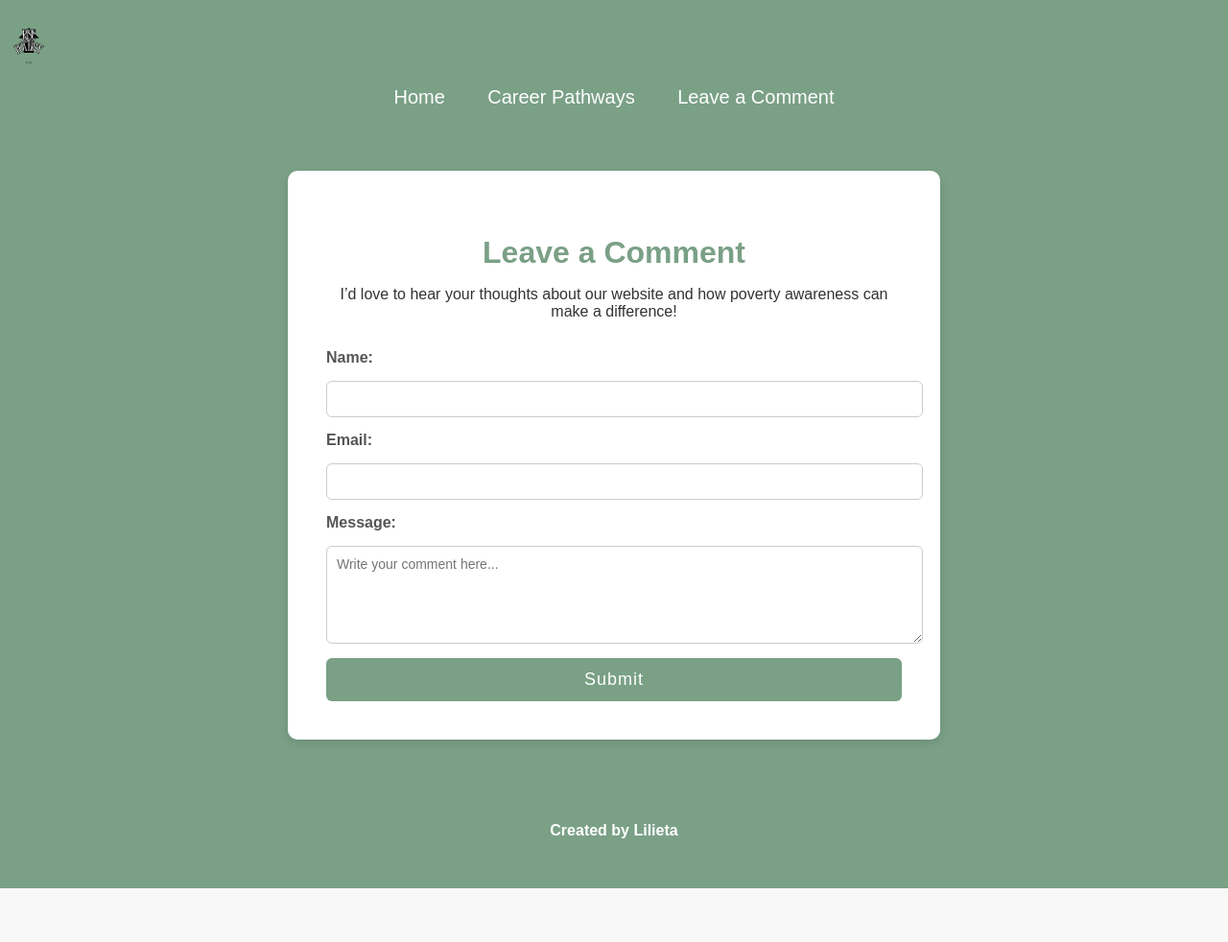
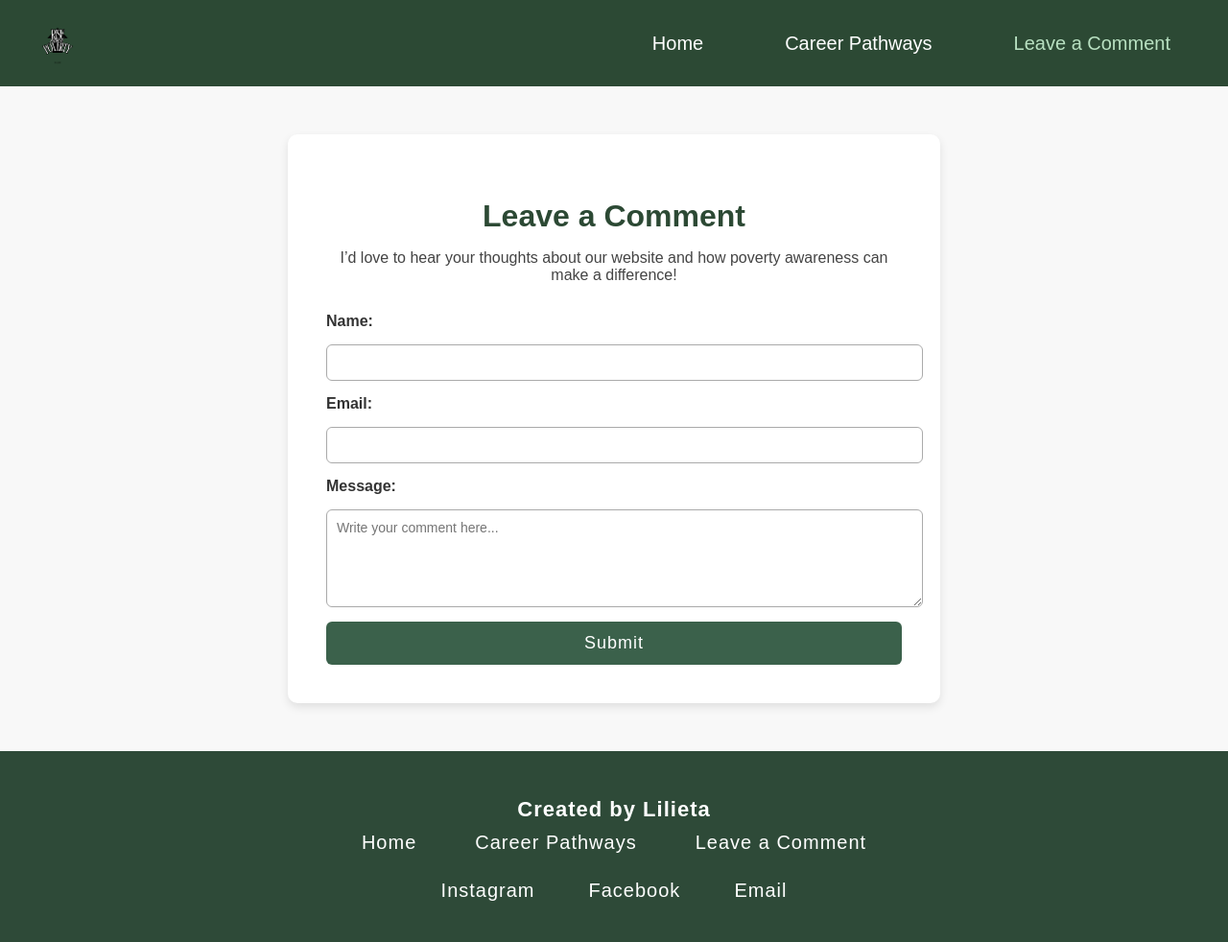
Before and after one commit to Lilb575/Ditigal-L3-Website, a plain HTML site: page about.html in a window 1280 px wide. Shown: the whole page at 96% size. Before the commit the page ends 926 px from the top, so only its background shows below. Drawn offline with Linux system fonts and the light colour scheme.

Commit message:
modified website to meet lighthouse reuqirements

```diff
--- a/about.css
+++ b/about.css
@@ -6,10 +6,13 @@ body {
 }
 
 .navbar {
-  background-color: #7aa086;
-  text-align: center;
-  padding: 15px 0;
+  background-color: #2c4934;
+  display: flex;
+  align-items: center;
+  justify-content: space-between;
+  padding: 15px 30px;
 }
+
 
 .logo {
   height: 60px;
@@ -21,6 +24,8 @@ body {
   list-style: none;
   margin: 0;
   padding: 0;
+  display: flex;
+  gap: 25px;
 }
 
 .navbar li {
@@ -28,18 +33,19 @@ body {
   margin: 0 20px;
 }
 
-.navbar a {
-  color: white;
+.nav-links a {
+  color: #ffffff;
   text-decoration: none;
   font-family: "Bebas Neue", sans-serif;
   font-size: 20px;
   transition: color 0.3s;
+  padding: 10px;
 }
 
-.navbar a:hover {
-  color: #dce4dc;
+.nav-links a:hover,
+.nav-links a[aria-current="page"] {
+  color: #b8e0c1;
 }
-
 
 .comment-section {
   max-width: 600px;
@@ -52,7 +58,7 @@ body {
 }
 
 .comment-section h1 {
-  color: #7aa086;
+  color: #2c4934;
   font-family: "Bebas Neue", sans-serif;
   font-size: 32px;
   margin-bottom: 10px;
@@ -61,6 +67,7 @@ body {
 .comment-section p {
   font-size: 16px;
   margin-bottom: 30px;
+  color: #444;
 }
 
 form {
@@ -72,20 +79,20 @@ form {
 label {
   text-align: left;
   font-weight: bold;
-  color: #555;
+  color: #333;
 }
 
 input, textarea {
   width: 100%;
   padding: 10px;
-  border: 1px solid #ccc;
+  border: 1px solid #aaa;
   border-radius: 6px;
   font-family: inherit;
   font-size: 14px;
 }
 
 button {
-  background-color: #7aa086;
+  background-color: #3b614b;
   color: white;
   border: none;
   padding: 12px;
@@ -98,15 +105,56 @@ button {
 }
 
 button:hover {
-  background-color: #688a73;
+  background-color: #58856a;
 }
 
 
 .footer {
+  grid-area: footer;
   text-align: center;
-  background-color: #7aa086;
-  color: white;
-  padding: 15px 0;
-  margin-top: 50px;
+  background-color: #2e4a38;
+  color: #ffffff;
+  padding: 30px 0;
   font-family: "Bebas Neue", sans-serif;
+  letter-spacing: 1px;
 }
+
+.footer h2 {
+  font-size: 22px;
+  margin-bottom: 10px;
+}
+
+.footer ul {
+  list-style: none;
+  margin: 10px 0;
+  padding: 0;
+  display: flex;
+  justify-content: center;
+  flex-wrap: wrap;
+  gap: 25px;
+}
+
+.footer a {
+  color: #ffffff;
+  text-decoration: none;
+  font-family: "Bebas Neue", sans-serif;
+  font-size: 20px;
+  padding: 12px 18px;
+  border-radius: 6px;
+  transition: background-color 0.3s, color 0.3s;
+}
+
+.footer a:hover,
+.footer a:focus {
+  background-color: #3b614b;
+  outline: none;
+  color: #e5efe8;
+}
+
+.social-links {
+  margin-top: 15px;
+  display: flex;
+  justify-content: center;
+  flex-wrap: wrap;
+  gap: 20px;
+}
--- a/about.html
+++ b/about.html
@@ -8,40 +8,51 @@
 </head>
 <body>
 
+  <nav class="navbar">
+    <a href="index.html" class="logo-link" aria-label="Go to homepage">
+      <img src="images/rise.webp" alt="Rise Over Poverty Logo" width="60" height="60" class="logo">
+    </a>
 
-<nav class="navbar">
-  <a href="index.html" class="logo-link">
- <img src="images/rise.png" alt="Rise Logo" class="logo">
-
-  <div class="navbar">
-    <ul>
+    <ul class="nav-links">
       <li><a href="index.html">Home</a></li>
       <li><a href="careerpath.html">Career Pathways</a></li>
-      <li><a href="#">Leave a Comment</a></li>
+      <li><a href="about.html" aria-current="page">Leave a Comment</a></li>
     </ul>
-  </div>
+  </nav>
 
-  <div class="comment-section">
+  <section class="comment-section">
     <h1>Leave a Comment</h1>
     <p>I’d love to hear your thoughts about our website and how poverty awareness can make a difference!</p>
 
-    <form action="#" method="post">
+    <form action="#" method="post" aria-label="Comment form">
       <label for="name">Name:</label>
-      <input type="text" id="name" name="name" required>
+      <input type="text" id="name" name="name" required aria-required="true">
 
       <label for="email">Email:</label>
-      <input type="email" id="email" name="email" required>
+      <input type="email" id="email" name="email" required aria-required="true">
 
       <label for="message">Message:</label>
-      <textarea id="message" name="message" rows="5" placeholder="Write your comment here..." required></textarea>
+      <textarea id="message" name="message" rows="5" placeholder="Write your comment here..." required aria-required="true"></textarea>
 
-      <button type="submit">Submit</button>
+      <button type="submit" aria-label="Submit your comment">Submit</button>
     </form>
+  </section>
+
+<footer class="footer">
+  <h2>Created by Lilieta</h2>
+
+  <ul class="footer-links">
+    <li><a href="index.html" aria-label="Return to homepage">Home</a></li>
+    <li><a href="careerpath.html" aria-label="Go to career pathways page">Career Pathways</a></li>
+    <li><a href="about.html" aria-label="Go to leave a comment page">Leave a Comment</a></li>
+  </ul>
+
+  <div class="social-links">
+    <a href="https://www.instagram.com" aria-label="Visit Rise Over Poverty on Instagram">Instagram</a>
+    <a href="https://www.facebook.com" aria-label="Visit Rise Over Poverty on Facebook">Facebook</a>
+    <a href="mailto:bloomfieldlilieta8@gmail.com" aria-label="Send an email to Rise Over Poverty">Email</a>
   </div>
-
-  <div class="footer">
-    <h4>Created by Lilieta</h4>
-  </div>
+</footer>
 
 <script>
 document.querySelector("form").addEventListener("submit", function(event) {
--- a/careerpath.css
+++ b/careerpath.css
@@ -7,7 +7,7 @@ body {
 
 
 .navbar {
-  background-color: #7aa086;
+  background-color: #3b614b;
   text-align: center;
   padding: 15px 0;
 }
@@ -16,10 +16,13 @@ body {
   height: 60px;
   width: auto;
   display: block;
+  margin: 0 auto;
 }
 
 .navbar ul {
-  list-style: none;
+  display: flex;
+  justify-content: center;
+  gap: 30px;
   margin: 0;
   padding: 0;
 }
@@ -30,15 +33,18 @@ body {
 }
 
 .navbar a {
-  color: white;
+  color: #ffffff;
   text-decoration: none;
   font-family: "Bebas Neue", sans-serif;
   font-size: 20px;
+  padding: 10px 16px;
   transition: color 0.3s;
 }
 
-.navbar a:hover {
-  color: #dce4dc;
+.navbar a:hover,
+.navbar a:focus {
+  color: #4e7b5f;
+  outline: 2px solid transparent;
 }
 
 .page-header {
@@ -49,7 +55,7 @@ body {
 }
 
 .page-header h1 {
-  color: #7aa086;
+  color: #4e7b5f;
   font-family: "Bebas Neue", sans-serif;
   letter-spacing: 1px;
 }
@@ -85,7 +91,7 @@ body {
 }
 
 .text h1 {
-  color: #7aa086;
+  color: #4e7b5f;
   font-family: "Bebas Neue", sans-serif;
   font-size: 28px;
   margin-bottom: 15px;
@@ -94,6 +100,7 @@ body {
 .text p {
   font-size: 16px;
   line-height: 1.6;
+  color: var(--text-dark);
 }
 
 
@@ -111,3 +118,57 @@ body {
     max-width: 90%;
   }
 }
+
+.footer {
+  grid-area: footer;
+  text-align: center;
+  background-color: #2e4a38;
+  color: #ffffff;
+  padding: 30px 0;
+  font-family: "Bebas Neue", sans-serif;
+  letter-spacing: 1px;
+}
+
+.footer h2 {
+  font-size: 22px;
+  margin-bottom: 10px;
+}
+
+
+.footer ul {
+  list-style: none;
+  margin: 10px 0;
+  padding: 0;
+  display: flex;
+  justify-content: center;
+  flex-wrap: wrap;
+  gap: 25px;
+}
+
+
+.footer a {
+  color: #ffffff;
+  text-decoration: none;
+  font-family: "Bebas Neue", sans-serif;
+  font-size: 20px;
+  padding: 12px 18px;
+  border-radius: 6px;
+  transition: background-color 0.3s, color 0.3s;
+}
+
+
+.footer a:hover,
+.footer a:focus {
+  background-color: #3b614b;
+  outline: none;
+  color: #e5efe8;
+}
+
+
+.social-links {
+  margin-top: 15px;
+  display: flex;
+  justify-content: center;
+  flex-wrap: wrap;
+  gap: 20px;
+}
--- a/style-Hefa.css
+++ /dev/null
@@ -1,89 +0,0 @@
-.container{
-    display:grid;
-    grid-template-columns: 1fr 1fr 1fr;
-    grid-template-rows: auto;
-    grid-template-areas:
-    "navbar navbar navbar"
-    "header header header"
-    "slide slide information"
-    "Text_1 Text_1 Image_1"
-}
-
-.navbar {
-    grid-area: navbar;
-    text-align: center;
-    height: 40px;
-    width: 100%;
-    background-color: #d5bdaf;
-
-
-}
-
-.navbar li {
-    display: inline;
-    font-family: 'Bebas Neue';
-    font-size: 20px;
-    padding: 20px;
-    background-color: #d5bdaf;
-
-}
-
-.navbar a {
-    padding: 40px;
-    background-color: #d5bdaf;
-
-}
-
-.header {
-    grid-area: header;
-    background-color: #d5bdaf;
-    padding: 30px;
-    text-align: center;
-
-}
-
-#slider figure{
-    position: relative;
-    width: 500%;
-    margin: 0;
-    left: 0;
-    animation: 20s slider infinate;
-}
-#slider figure img {
-    width: 20;
-    float: left;
-}
-@keyframes slider {
-    0% {
-        left: 0;
-    }
-    20% {
-        left: -100%;
-    }
-    25% {
-        left: -100%;
-    }
-    45% {
-        left: -100%;
-    }
-    50% {
-        left: -200%;
-    }
-    70% {
-        left: -200%;
-    }
-}
-
-.information{
-    grid-area: information;
-    background-color: #d6ccc2;
-    padding: 30px;
-    text-align: center;
-}
-
-.Text_1{
-    grid-area: Text_1;
-    background-color: aliceblue;
-    padding: 30px;
-    text-align: center;
-}
--- a/style.css
+++ b/style.css
@@ -15,18 +15,18 @@ color: #333;
 
 }
 
- .navbar {
+.navbar {
+  grid-area: navbar;
+  background-color: #3b614b;
   display: flex;
+  justify-content: space-between;
   align-items: center;
-  justify-content: space-between;
-  background: #ffffff;
-  padding: 10px 24px;
+  padding: 15px 30px;
+  box-shadow: 0 2px 6px rgba(0,0,0,0.1);
   position: sticky;
   top: 0;
   z-index: 1000;
-  box-shadow: 0 2px 6px rgba(0,0,0,.08);
 }
-
 
 .logo {
   height: 60px;
@@ -35,30 +35,33 @@ color: #333;
 }
 
 
-.navbar ul {
+.nav-links {
+  display: flex;
   list-style: none;
+  gap: 30px;
   margin: 0;
   padding: 0;
-
 }
 
-.navbar li {
-   display: inline-block;
-   margin: 0 20px;
-
+.nav-links a {
+  color: #ffffff;
+  text-decoration: none;
+  font-family: "Bebas Neue", sans-serif;
+  font-size: 20px;
+  padding: 10px 16px;
+  transition: background-color 0.3s, color 0.3s;
 }
 
-.navbar a {
-    color: #7aa086;
-    text-decoration: none;
-    font-family: "Bebas Neue" , sans-serif;
-    font-size: 20px;
-    transition: color 0.3s;
-
+.nav-links a:hover,
+.nav-links a:focus {
+  background-color: #4e7b5f;
+  color: #e5efe8;
+  border-radius: 6px;
+  outline: none;
 }
 
 .navbar a:hover{
-    color: #dce4dc;
+    color: #151615;
 }
 
 .header {grid-area: header;}
@@ -71,7 +74,7 @@ color: #333;
 
 .header {
     grid-area: header;
-    background-color: #7aa086;
+    background-color: #3b614b;
     padding: 40px 0;
     text-align: center;
     color: white;
@@ -105,7 +108,7 @@ color: #333;
 }
 
 .text_1 h2, .text_2 h2 {
-    color: #7aa086;
+    color: #3b614b;
     font-family: "Bebas Neue", sans-serif;
     font-size: 28px;
     margin-bottom: 15px;
@@ -117,13 +120,45 @@ color: #333;
 }
 
 .footer {
-    grid-area: footer;
-    text-align: center;
-    background-color: #7aa086;
-    color: white;
-    padding: 20px 0;
-    font-family: "Bebas Neue", sans-serif;
-    letter-spacing: 1px;
+  grid-area: footer;
+  text-align: center;
+  background-color: #2e4a38;
+  color: #ffffff;
+  padding: 30px 0;
+  font-family: "Bebas Neue", sans-serif;
+  letter-spacing: 1px;
+}
+
+.footer h4 {
+  font-size: 20px;
+  margin-bottom: 10px;
+}
+
+.footer ul {
+  list-style: none;
+  margin: 10px 0;
+  padding: 0;
+  display: flex;
+  justify-content: center;
+  flex-wrap: wrap;
+  gap: 25px;
+}
+
+.footer a {
+  color: #ffffff;
+  text-decoration: none;
+  font-family: "Bebas Neue", sans-serif;
+  font-size: 20px;
+  padding: 12px 18px;
+  border-radius: 6px;
+  transition: background-color 0.3s, color 0.3s;
+}
+
+.footer a:hover,
+.footer a:focus {
+  background-color: #3b614b;
+  color: #e5efe8;
+  outline: none;
 }
 
 .image_1 { grid-area: image_1; }
@@ -161,7 +196,7 @@ margin-top: 15px;
 
  .button {
   display: inline-block;
-  background-color: #7aa086;
+  background-color: #4e7b5f;
   color: white;
   padding: 10px 20px;
   text-decoration: none;
@@ -174,7 +209,7 @@ margin-top: 15px;
 
 
 .button:hover {
-  background-color: #62846b;
+  background-color: #355543;
 }
 
 
```
Also changed, not shown: careerpath.html (+33 -13 lines), index.html (+19 -7 lines), images/rise.webp (renamed from images/rise.png).
